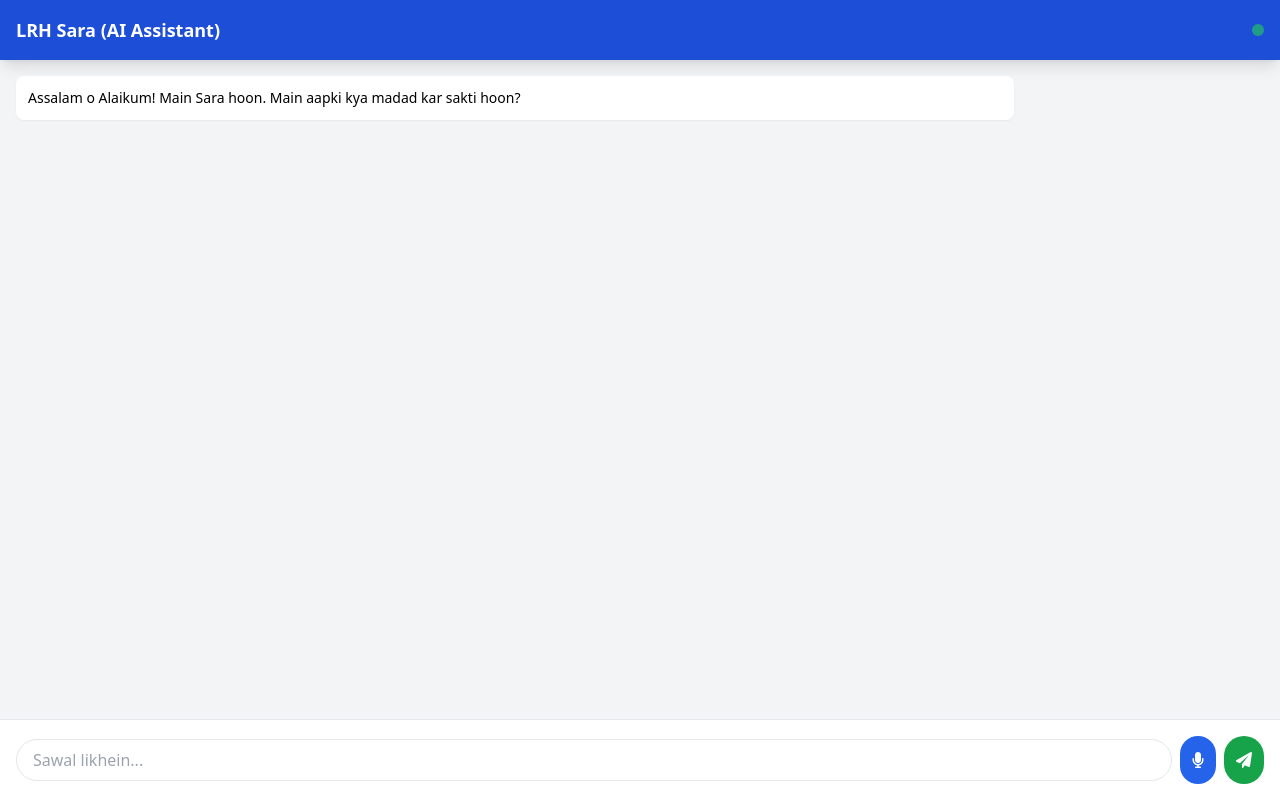
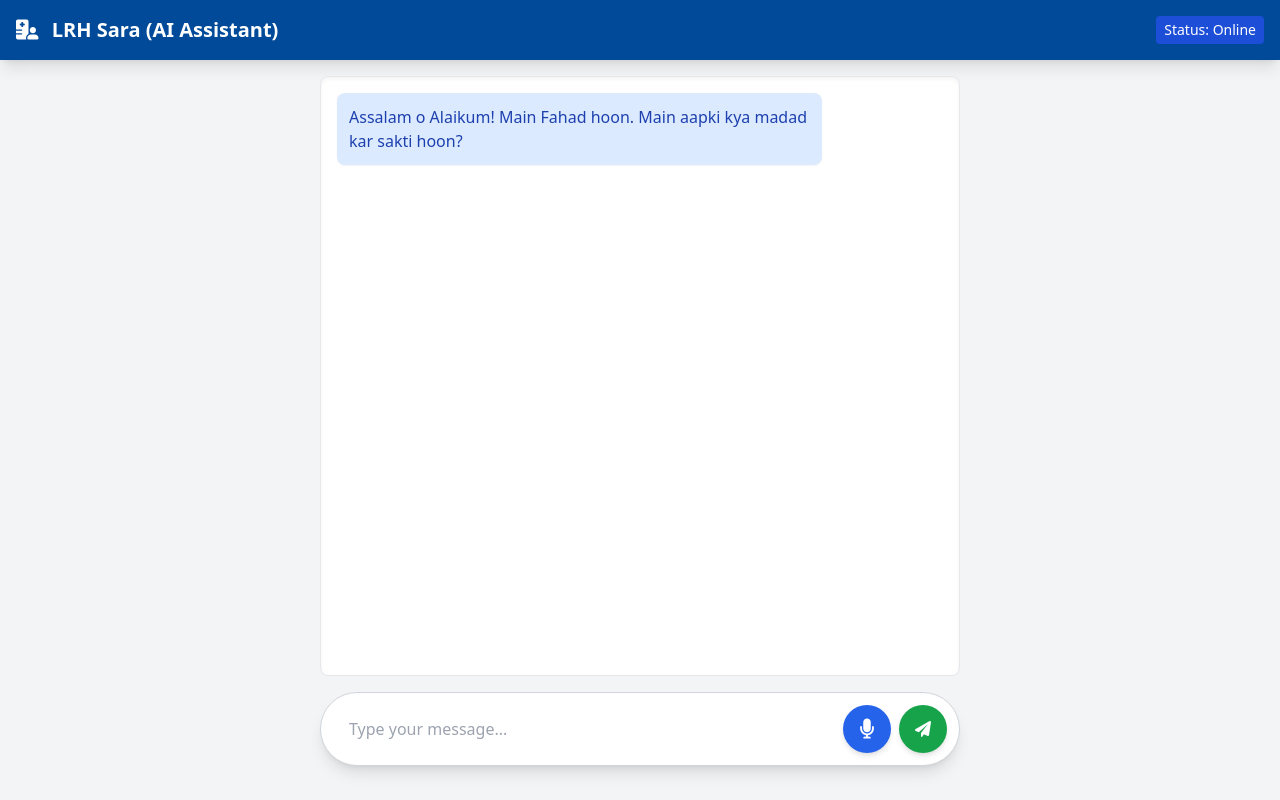
Before and after one commit to ahmadwaleed6455-ctrl/ai-voice-agent, a Flask app: template templates/index.html in a window 1280 px wide. Run offline with Flask 3, Linux system fonts and the light colour scheme; the template is opened without the code that fills it, so the values that code supplies are empty; some libraries are stand-ins or nearby versions.

Commit message:
Sara AI Voice and Chat backend fixed and working

```diff
--- a/app.py
+++ b/app.py
@@ -1,21 +1,23 @@
 import os
 import json
+import uuid
 from flask import Flask, request, jsonify, render_template
 from groq import Groq
 import firebase_admin
 from firebase_admin import credentials, firestore
 from twilio.twiml.messaging_response import MessagingResponse
 from dotenv import load_dotenv
+from livekit import api
 
+# 1. Environment aur App Setup (Ye hamesha routes se upar hoga)
 load_dotenv()
 app = Flask(__name__, template_folder='templates', static_folder='static')
 
-# 1. Groq Setup
+# 2. Groq Setup
 client = Groq(api_key=os.getenv("GROQ_API_KEY"))
 
-# 2. Firebase Security Setup
+# 3. Firebase Setup
 fb_content = os.getenv("FIREBASE_SERVICE_ACCOUNT")
-
 if fb_content:
     try:
         fb_dict = json.loads(fb_content)
@@ -26,32 +28,56 @@
     except Exception as e:
         print(f"❌ Firebase Error: {e}")
 else:
-    print("⚠️ Error: FIREBASE_SERVICE_ACCOUNT not found in Render env!")
+    print("⚠️ Error: FIREBASE_SERVICE_ACCOUNT not found!")
 
-# Hospital Data Read
-with open("hospital_data.txt", "r", encoding="utf-8") as f:
-    hospital_info = f.read()
+# 4. Hospital Data Read
+try:
+    with open("hospital_data.txt", "r", encoding="utf-8") as f:
+        hospital_info = f.read()
+except FileNotFoundError:
+    hospital_info = "Hospital data not available."
 
-# --- WEB CHAT API ---
+# --- 🚀 ROUTES (Raste) ---
+
+# Home Page (404 Error khatam karne ke liye)
+@app.route('/')
+def index():
+    return render_template('index.html')
+
+# Voice Token (Mike connect karne ke liye)
+@app.route('/get_voice_token')
+def get_voice_token():
+    room_name = "lrh_voice_room"
+    participant_identity = f"patient_{uuid.uuid4().hex[:6]}"
+
+    token = api.AccessToken(
+        os.getenv("LIVEKIT_API_KEY"),
+        os.getenv("LIVEKIT_API_SECRET")
+    ).with_identity(participant_identity) \
+     .with_grants(api.VideoGrants(room_join=True, room=room_name))
+
+    return jsonify({
+        "token": token.to_jwt(),
+        "url": os.getenv("LIVEKIT_URL")
+    })
+
+# Web Chat API
 @app.route('/chat', methods=['POST'])
 def web_chat():
     data = request.json
     user_msg = data.get('message')
     user_id = data.get('user_id', 'anonymous')
 
-    # Strict Prompt taake Korean ya koi aur zaban na bole
-    prompt = f"System: You are Sara, an AI assistant at Lady Reading Hospital (LRH). STRICTLY answer in Roman Urdu or Urdu. DO NOT use Korean, Chinese, or any other language. Use this data: {hospital_info}\nUser: {user_msg}\nSara:"
+    prompt = f"System: You are Fahad, an AI assistant at Lady Reading Hospital (LRH). STRICTLY answer in Roman Urdu or Urdu. Use this data: {hospital_info}\nUser: {user_msg}\nSara:"
 
     completion = client.chat.completions.create(
         model="llama-3.3-70b-versatile",
         messages=[{"role": "user", "content": prompt}],
-        temperature=0.2  # Temperature kam karne se AI focus mein rehta hai
+        temperature=0.2
     )
 
-    # YAHAN LAZMI HAI
     reply = completion.choices[0].message.content
 
-    # Save to Firebase
     if fb_content:
         db.collection('chats').add({
             'user_id': user_id,
@@ -62,7 +88,7 @@
 
     return jsonify({'reply': reply})
 
-# --- WHATSAPP ROUTE ---
+# WhatsApp Route
 @app.route("/whatsapp", methods=['POST'])
 def whatsapp_reply():
     incoming_msg = request.values.get('Body', '').lower()
@@ -73,13 +99,12 @@
         messages=[{"role": "user", "content": prompt}]
     )
 
-      # Correct response extraction
     reply_text = completion.choices[0].message.content
-
     resp = MessagingResponse()
     resp.message(reply_text)
     return str(resp)
 
+# --- 🏁 RUN APP ---
 if __name__ == "__main__":
     port = int(os.environ.get("PORT", 10000))
     app.run(host='0.0.0.0', port=port)
--- a/templates/index.html
+++ b/templates/index.html
@@ -1,69 +1,141 @@
 <!DOCTYPE html>
-<html lang="ur">
+<html lang="en">
 <head>
     <meta charset="UTF-8">
     <meta name="viewport" content="width=device-width, initial-scale=1.0">
-    <title>LRH Digital Assistant</title>
+    <title>LRH AI Assistant - Fahad</title>
     <script src="https://cdn.tailwindcss.com"></script>
     <link rel="stylesheet" href="https://cdnjs.cloudflare.com/ajax/libs/font-awesome/6.0.0/css/all.min.css">
+    <script src="https://cdn.jsdelivr.net/npm/livekit-client/dist/livekit-client.umd.min.js"></script>
+    <style>
+        .chat-container { height: calc(100vh - 200px); }
+        .bg-lrh { background-color: #004a99; } /* LRH Theme Blue */
+    </style>
 </head>
-<body class="bg-gray-100 h-screen flex flex-col">
+<body class="bg-gray-100 font-sans">
 
-    <div class="bg-blue-700 text-white p-4 shadow-lg flex items-center justify-between">
-        <h1 class="text-lg font-bold">LRH Sara (AI Assistant)</h1>
-        <div class="bg-green-500 h-3 w-3 rounded-full animate-pulse"></div>
+    <header class="bg-lrh text-white p-4 shadow-lg flex justify-between items-center">
+        <h1 class="text-xl font-bold"><i class="fas fa-hospital-user mr-2"></i> LRH Sara (AI Assistant)</h1>
+        <span class="text-sm bg-blue-700 px-2 py-1 rounded">Status: Online</span>
+    </header>
+
+    <main class="container mx-auto max-w-2xl p-4">
+        <div id="chat-box" class="chat-container overflow-y-auto bg-white rounded-lg shadow-inner p-4 mb-4 space-y-4 border border-gray-200">
+            <div class="flex justify-start">
+                <div class="bg-blue-100 text-blue-800 p-3 rounded-lg max-w-[80%] shadow-sm">
+                    Assalam o Alaikum! Main Fahad hoon. Main aapki kya madad kar sakti hoon?
                 </div>
-
-    <div id="chat-box" class="flex-1 p-4 overflow-y-auto space-y-4">
-        <div class="bg-white p-3 rounded-lg shadow-sm max-w-[80%] text-sm">
-            Assalam o Alaikum! Main Sara hoon. Main aapki kya madad kar sakti hoon?
             </div>
         </div>
 
-    <div class="p-4 bg-white border-t flex items-center gap-2">
-        <input id="user-input" type="text" placeholder="Sawal likhein..." class="flex-1 border rounded-full px-4 py-2 focus:outline-none">
+        <div class="flex space-x-2 items-center bg-white p-3 rounded-full shadow-lg border border-gray-300">
+            <input type="text" id="user-input" placeholder="Type your message..." class="flex-1 outline-none px-4 py-2 bg-transparent">
 
-        <button id="voice-btn" class="bg-blue-600 text-white rounded-full p-3 hover:bg-blue-700 transition">
-            <i class="fas fa-microphone"></i>
+            <button id="voice-btn" class="bg-blue-600 hover:bg-blue-700 text-white w-12 h-12 rounded-full flex items-center justify-center transition-all shadow-md">
+                <i class="fas fa-microphone text-xl"></i>
             </button>
 
-        <button id="send-btn" class="bg-green-600 text-white rounded-full p-3">
+            <button id="send-btn" class="bg-green-600 hover:bg-green-700 text-white w-12 h-12 rounded-full flex items-center justify-center transition-all shadow-md">
                 <i class="fas fa-paper-plane"></i>
             </button>
         </div>
+    </main>
 
     <script>
+        const chatBox = document.getElementById('chat-box');
+        const userInput = document.getElementById('user-input');
         const sendBtn = document.getElementById('send-btn');
-        const userInput = document.getElementById('user-input');
-        const chatBox = document.getElementById('chat-box');
+        const voiceBtn = document.getElementById('voice-btn');
+        let currentRoom = null;
 
-        function addMessage(text, isUser = false) {
+        // 1. Function to add messages to UI
+        function addMessage(text, isUser) {
             const div = document.createElement('div');
-            div.className = isUser ? "bg-blue-100 p-3 rounded-lg shadow-sm max-w-[80%] ml-auto text-sm" : "bg-white p-3 rounded-lg shadow-sm max-w-[80%] text-sm";
-            div.innerText = text;
+            div.className = `flex ${isUser ? 'justify-end' : 'justify-start'}`;
+            div.innerHTML = `
+                <div class="${isUser ? 'bg-green-500 text-white' : 'bg-blue-100 text-blue-800'} p-3 rounded-lg max-w-[80%] shadow-sm animate-fade-in">
+                    ${text}
+                </div>
+            `;
             chatBox.appendChild(div);
             chatBox.scrollTop = chatBox.scrollHeight;
         }
 
+        // 2. TEXT CHAT Logic
         sendBtn.onclick = async () => {
-            const msg = userInput.value;
-            if(!msg) return;
+            const msg = userInput.value.trim();
+            if (!msg) return;
+
             addMessage(msg, true);
-            userInput.value = "";
+            userInput.value = '';
 
-            const res = await fetch('/chat', {
+            try {
+                const response = await fetch('/chat', {
                     method: 'POST',
-                headers: {'Content-Type': 'application/json'},
-                body: JSON.stringify({ message: msg, user_id: 'patient_001' })
+                    headers: { 'Content-Type': 'application/json' },
+                    body: JSON.stringify({ message: msg })
                 });
-            const data = await res.json();
-            addMessage(data.reply);
+                const data = await response.json();
+                addMessage(data.reply, false);
+            } catch (error) {
+                addMessage("Error: Connection failed.", false);
+            }
         };
 
-        // Voice Click Handler (For later LiveKit integration)
-        document.getElementById('voice-btn').onclick = () => {
-            alert("Voice Calling Feature is starting... connecting to LiveKit.");
+        // 3. VOICE CALL (LiveKit) Logic
+        voiceBtn.onclick = async () => {
+            if (currentRoom) {
+                // Call end karna
+                currentRoom.disconnect();
+                currentRoom = null;
+                voiceBtn.innerHTML = '<i class="fas fa-microphone"></i>';
+                voiceBtn.classList.replace('bg-red-600', 'bg-blue-600');
+                addMessage("Call ended.", false);
+                return;
+            }
+
+            // Loading state
+            voiceBtn.innerHTML = '<i class="fas fa-spinner fa-spin text-xl"></i>';
+
+            try {
+                // Step A: Backend se token lein
+                const res = await fetch('/get_voice_token');
+                if (!res.ok) throw new Error("Token fetch failed");
+                const data = await res.json();
+
+                // Step B: LiveKit Room connect karein
+                const room = new LivekitClient.Room();
+                await room.connect(data.url, data.token);
+                currentRoom = room;
+
+                // Step C: Microphone ON karein
+                await room.localParticipant.setMicrophoneEnabled(true);
+
+                // Step D: AUDIO LISTENER (Sara ki awaz ke liye)
+                room.on('trackSubscribed', (track) => {
+                    if (track.kind === 'audio') {
+                        // Speaker se awaz connect karna
+                        const audioElement = track.attach();
+                        document.body.appendChild(audioElement);
+                        console.log("Audio track attached successfully");
+                    }
+                });
+
+                // UI Update
+                voiceBtn.innerHTML = '<i class="fas fa-phone-slash text-xl"></i>';
+                voiceBtn.classList.replace('bg-blue-600', 'bg-red-600');
+                addMessage("Sara se call connect ho gayi hai. Boliye...", false);
+
+            } catch (error) {
+                console.error(error);
+                alert("Call Error: " + error.message);
+                voiceBtn.innerHTML = '<i class="fas fa-microphone"></i>';
+            }
         };
+
+        // Enter key se send karna
+        userInput.onkeypress = (e) => { if (e.key === 'Enter') sendBtn.click(); };
     </script>
+
 </body>
 </html>
```
Also changed, not shown: agent.py (+68 -1 lines). Lines whose indentation alone changed are shown as unchanged.
